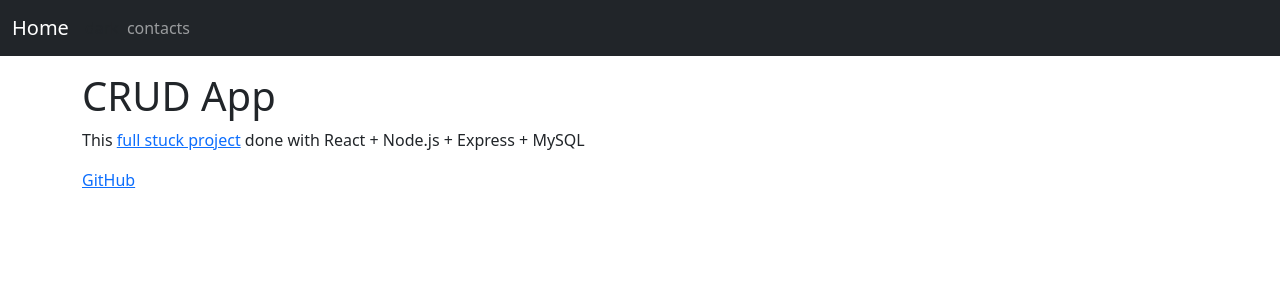
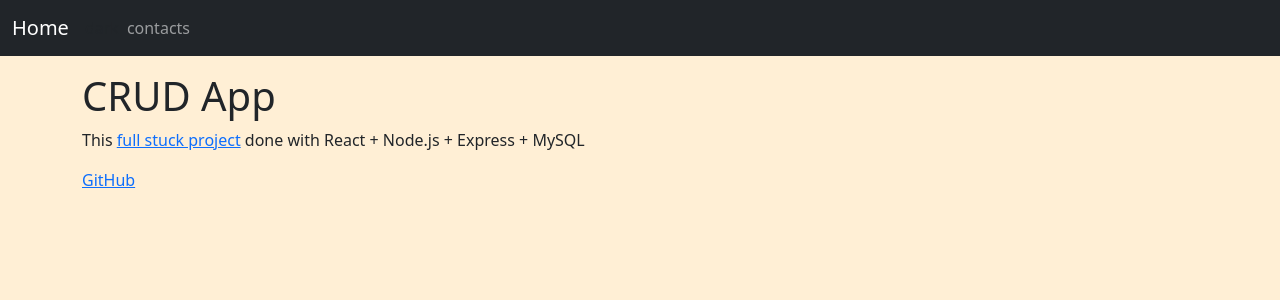
Before and after one commit to tinisto/contacts-app, a React (Create React App) app in the folder client/: page / in a window 1280 px wide. Shown: the top 300 px of the page. Built offline with nearby package versions, Linux system fonts and the light colour scheme.

Commit message:
set background color

```diff
--- a/client/src/index.css
+++ b/client/src/index.css
@@ -0,0 +1,3 @@
+body {
+  background-color: papayawhip !important;
+}
```
